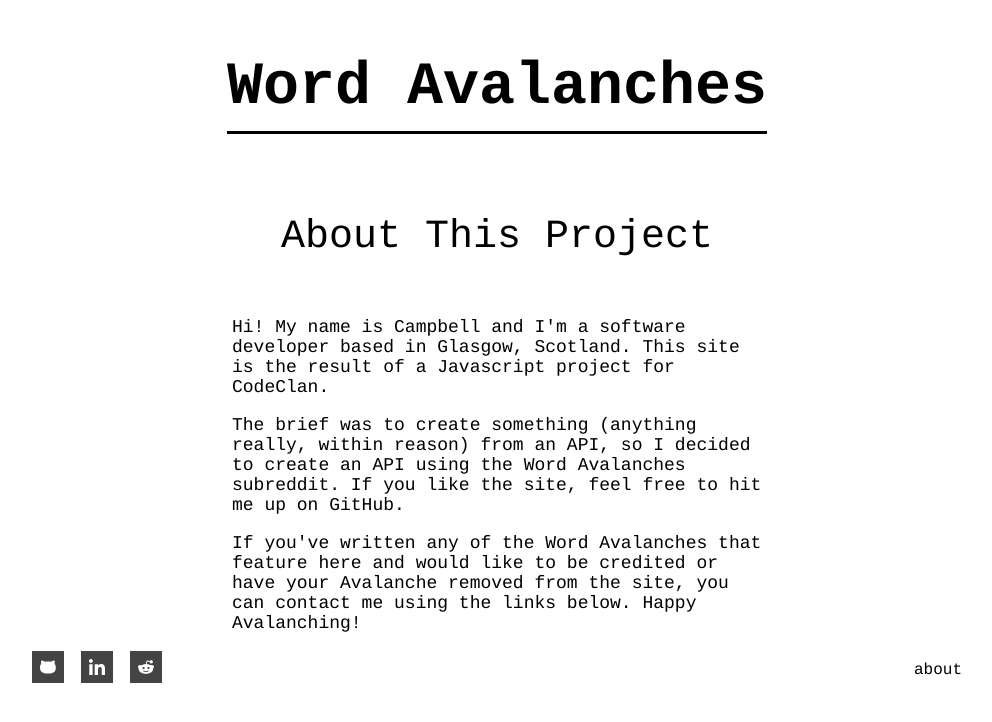
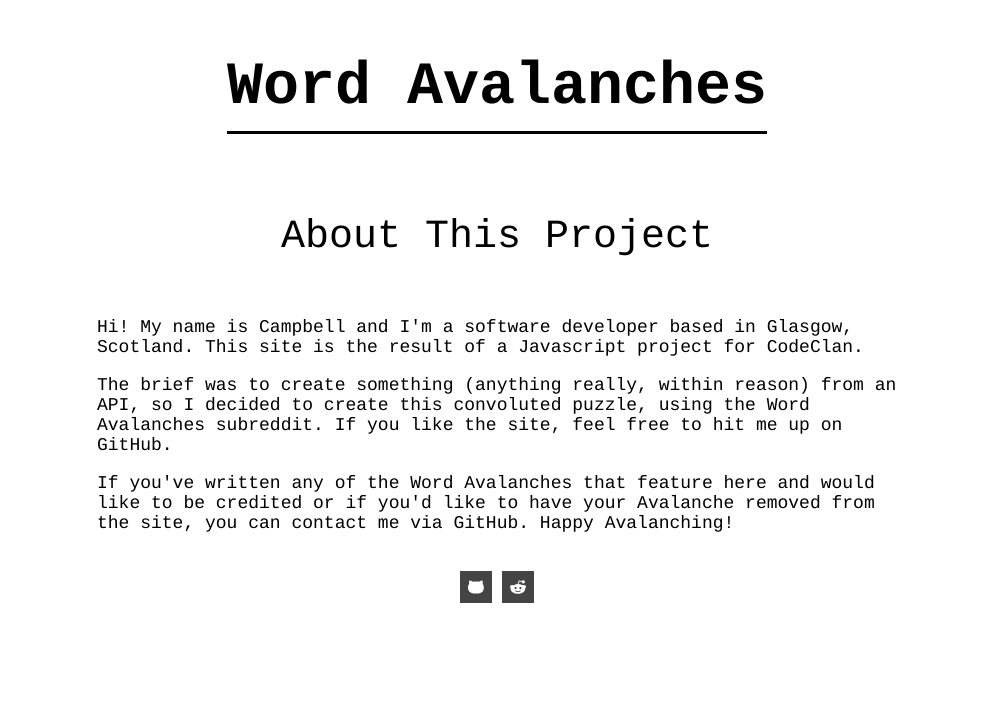
Before and after one commit to camiller4e/WordAvalanches-heroku-, a website: page public/about.html in a window 1280 px wide. Shown: the whole page, without its empty margins (143-1135 px from the left). Drawn offline with nearby package versions, Linux system fonts and the light colour scheme; no server answers.

Commit message:
updates links and and some styling

```diff
--- a/public/about.html
+++ b/public/about.html
@@ -18,19 +18,13 @@
   </div>
 
     <p>Hi! My name is Campbell and I'm a software developer based in Glasgow, Scotland. This site is the result of a Javascript project for CodeClan.</p>
-    <p>  The brief was to create something (anything really, within reason) from an API, so I decided to create an API using the Word Avalanches subreddit. If you like the site, feel free to hit me up on GitHub. </p>
-    <p>  If you've written any of the Word Avalanches that feature here and would like to be credited or have your Avalanche removed from the site, you can contact me using the links below. Happy Avalanching!</p>
+    <p>The brief was to create something (anything really, within reason) from an API, so I decided to create this convoluted puzzle, using the Word Avalanches subreddit. If you like the site, feel free to hit me up on GitHub.</p>
+    <p>If you've written any of the Word Avalanches that feature here and would like to be credited or if you'd like to have your Avalanche removed from the site, you can contact me via GitHub. Happy Avalanching!</p>
   </div>
     <footer>
       <div id="left-icons">
-      <a href="https://github.com/camiller4e"> <img src="icons/social-1_square-github.svg"></a>
-      <a href="https://www.linkedin.com/in/campbell-miller"> <img src="icons/social-1_square-linkedin.svg"></a>
+        <a href="https://github.com/camiller4e"> <img src="icons/social-1_square-github.svg"></a>
         <a href="https://www.reddit.com/r/WordAvalanches/"><img src="icons/social-1_square-reddit.svg"</a>
-    </div>
-
-    <a id="about" href="about.html">about</a>
-
-    </div>
-
+      </div>
     </footer>
   </body>
--- a/public/style.css
+++ b/public/style.css
@@ -18,8 +18,9 @@ body {
 #about-text {
 
   font-size: 18px;
-  margin-left: 200px;
-  margin-right: 200px;
+  max-width: 800px;
+  margin: 0 auto;
+  padding: 0 20px;
 
 }
 
@@ -144,9 +145,9 @@ a {
 }
 
 #left-icons {
-
-  float: left;
-
+  display: flex;
+  gap: 10px;
+  margin-top: 20px;
 }
 
 #about {
@@ -157,7 +158,7 @@ a {
 }
 
 footer {
-
-  width: 100%;
-
+  max-width: 800px;
+  margin: 0 auto;
+  padding: 0 20px;
 }
```
Also changed, not shown: public/index.html (+2 -6 lines).
